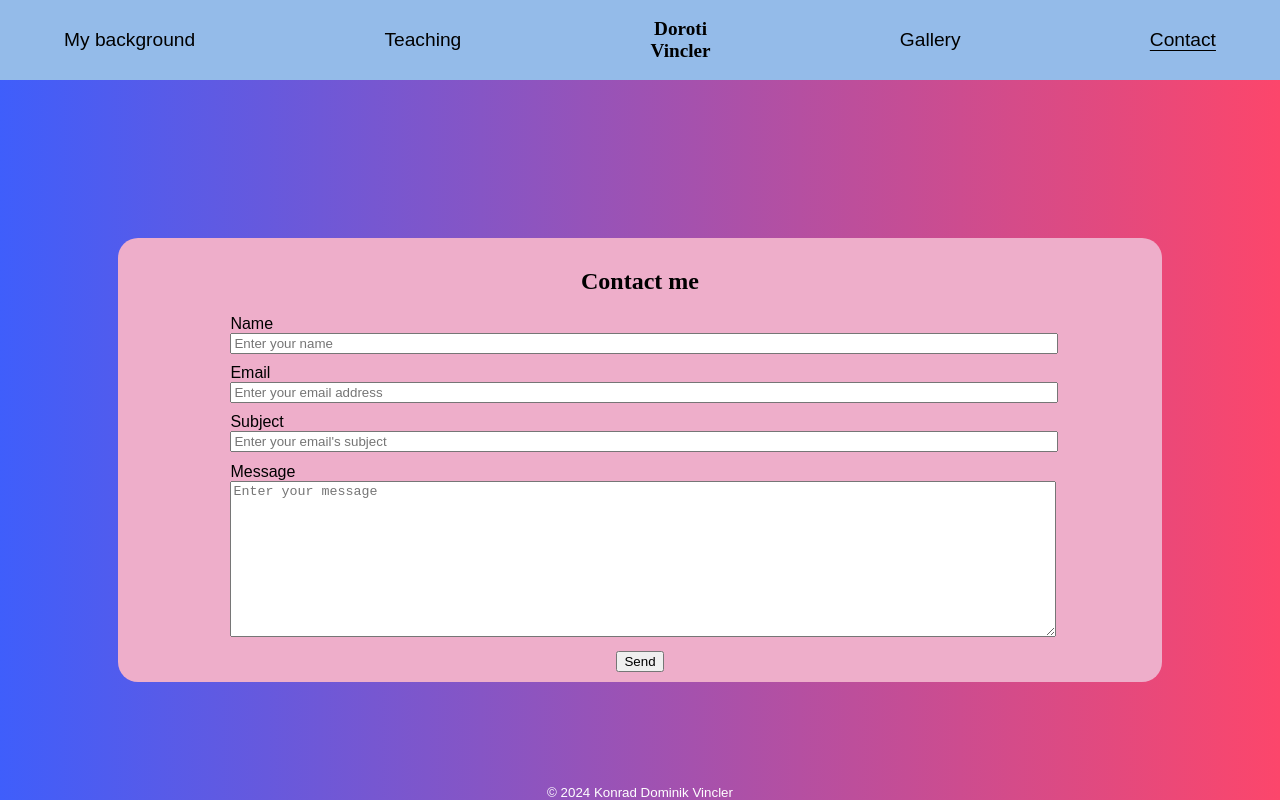
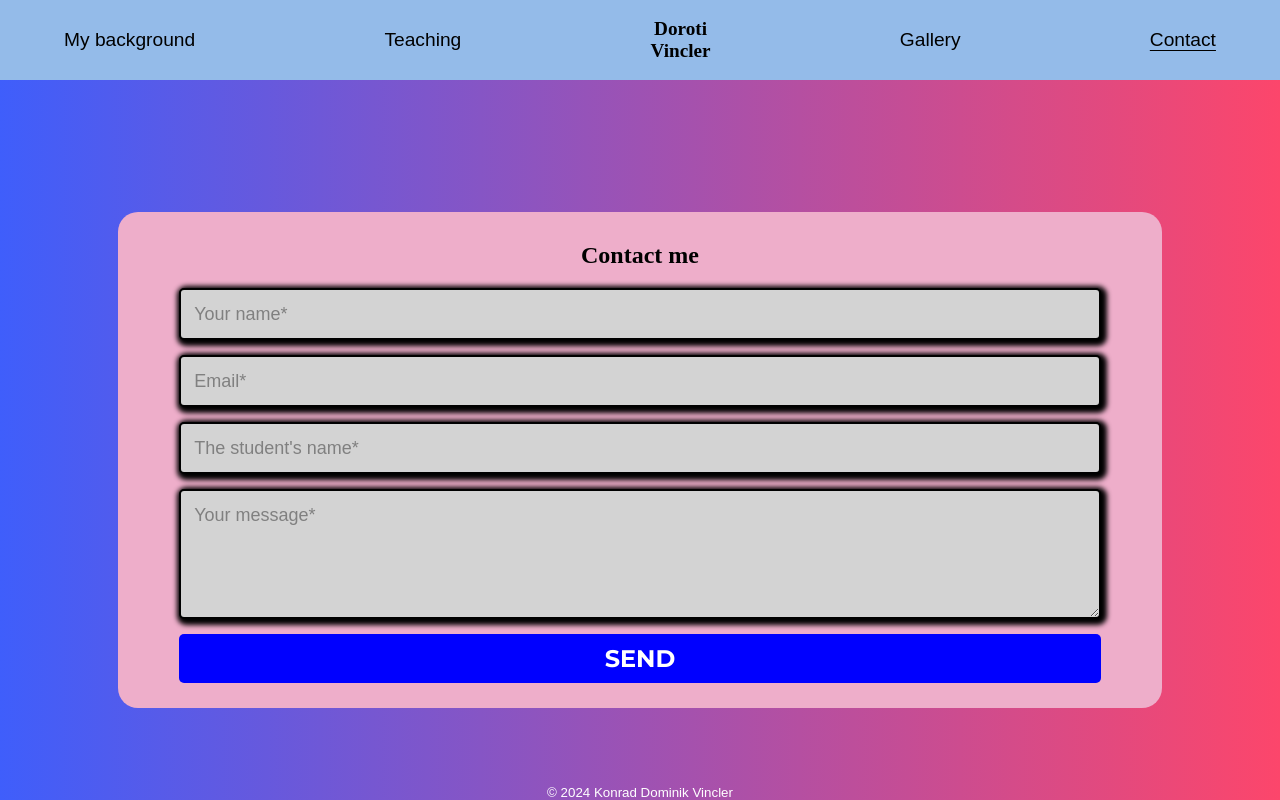
Before and after one commit to kdVincler/DLV_teaching, a React (Vite) app: page / in a window 1280 px wide. Both pictures are taken after a click on the element "Contact". Built offline with nearby package versions, Linux system fonts and the light colour scheme.

Commit message:
Add new contact form styling

```diff
--- a/src/components/4Contact.jsx
+++ b/src/components/4Contact.jsx
@@ -35,28 +35,15 @@ function Contact() {
                     Contact me
                 </h1>
                 <form ref={form} onSubmit={sendEmail}>
-                    <div className="field">
-                        <label>Name</label> <br />
-                        <input type="text" name="user_name" placeholder='Enter your name'/>
-                    </div>
-                    <div className="field">
-                        <label>Email</label> <br />
-                        <input type="email" name="user_email" placeholder='Enter your email address'/>
-                    </div>
-                    <div className="field">
-                        <label>Subject</label> <br />
-                        <input type="text" name="subject" placeholder="Enter your email's subject"/>
-                    </div>
-                    <div className="field">
-                        <label>Message</label> <br />
-                        <textarea name="message" placeholder='Enter your message'/>
-                    </div>
-                    <input type="submit" value="Send" />
+                    <input className='input' type="text" name="user_name" placeholder='Your name*' required/>
+                    <input className='input' type="email" name="user_email" placeholder='Email*' required/>
+                    <input className='input' type="text" name="sname" placeholder="The student's name*" required/>
+                    <textarea className='input' name="message" placeholder='Your message*' required/>
+                    <input type="submit" value="SEND" />
                 </form>
             </section>
 
         </>
-
     );
 }
 
--- a/src/css/4Contact.css
+++ b/src/css/4Contact.css
@@ -1,3 +1,5 @@
+@import url(https://fonts.googleapis.com/css?family=Montserrat:400,700);
+
 .contact h1 {
     text-align: center;
     font-family: var(--highlightedtext);
@@ -9,15 +11,62 @@
     align-items: center;
 }
 
-.contact form .field{
-    width: 80%;
-    margin-bottom: 1%;
+.contact form .input, [type="submit"]{
+    width: 90%;
+    margin-bottom: 15px;
 }
 
-.contact form .field input, .contact form .field textarea{
-    width: 100%;
+
+/*
+    source: https://codepen.io/ZachSaucier/pen/jOwNvO?editors=1100
+    found on: freefrontend.com
+*/
+.contact .input {
+    color:var(--textcolour);
+    font-family: var(--placeholderfont);
+    font-weight:500;
+    font-size: 18px;
+    border-radius: 5px;
+    line-height: 22px;
+    background-color: var(--fieldbackgroundcolour);
+    border:2px solid var(--bordercolour);
+    transition: all 0.3s;
+    padding: 13px;
+    margin-bottom: 15px;
+    width:100%;
+    box-sizing: border-box;
+    outline:0;
+
+    box-shadow: 2px 2px 5px 4px var(--bordercolour);
 }
 
-.contact form .field textarea {
-    height: 150px;
+.contact .input:focus {
+    border:2px solid var(--focuscolour);
+    box-shadow: 2px 2px 5px 4px var(--focuscolour);
 }
+
+.contact .input::placeholder {
+    font-family: var(--placeholderfont);
+    color: var(--placeholdertextcolour);
+}
+
+.contact textarea {
+    height: 130px;
+    line-height: 150%;
+    resize:vertical;
+}
+
+[type="submit"] {
+    font-family: 'Montserrat', Arial, Helvetica, sans-serif;
+    background: var(--submitcolour);
+    border-radius:5px;
+    border:0;
+    cursor:pointer;
+    color: var(--submittextcolour);
+    font-size:24px;
+    padding-top:10px;
+    padding-bottom:10px;
+    transition: all 0.3s;
+    font-weight:700;
+}
+[type="submit"]:hover { background: var(--focuscolour); }
--- a/src/css/App.css
+++ b/src/css/App.css
@@ -7,6 +7,16 @@
   --normaltext: Arial, Helvetica, sans-serif; /* TODO */
   --highlightedtext: 'Times New Roman', Times, serif;  /* TODO */
 
+  /* contact form */
+  --bordercolour: black; /* TODO */
+  --focuscolour: red; /* TODO */
+  --fieldbackgroundcolour: lightgray; /* TODO */
+
+  --submitcolour: blue; /* TODO */
+  --submittextcolour: white; /* TODO */
+
+  --placeholderfont: Arial, Helvetica, sans-serif; /* TODO */
+  --placeholdertextcolour: grey; /* TODO */
 }
 
 /* needed for height to match viewport */
```
